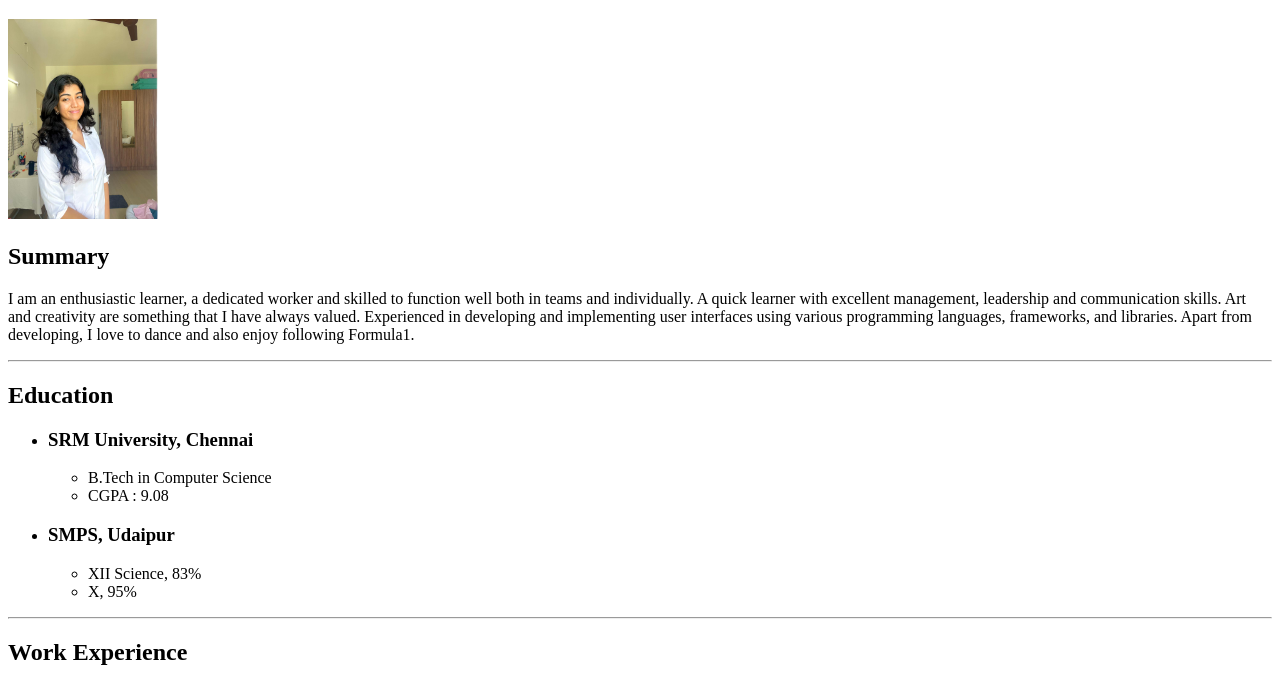
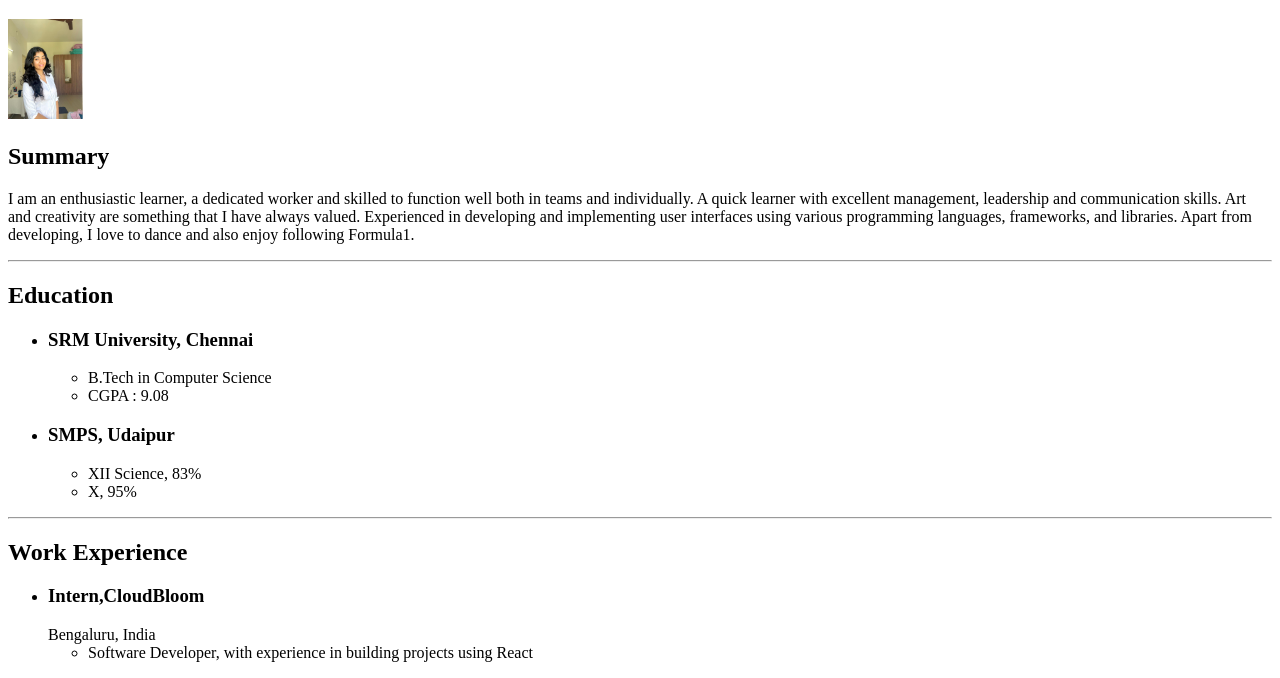
Before and after one commit to shubhangii30/html-resume1, a plain HTML site: page index.html in a window 1280 px wide. Shown: the part 61-739 px from the top of the page. Drawn offline with Linux system fonts and the light colour scheme.

Commit message:
Update index.html

```diff
--- a/index.html
+++ b/index.html
@@ -8,7 +8,7 @@
 
 <body>
     <h1>Shubhangi Sharma</h1>
-    <img src="/whiteshirtphoto.jpg" alt="profile picture" height="200" />
+    <img src="/whiteshirtphoto.jpg" alt="profile picture" height="100" />
     <h2>Summary</h2>
     <p>
         I am an enthusiastic learner, a dedicated worker and skilled to function well both in teams and individually.
```
